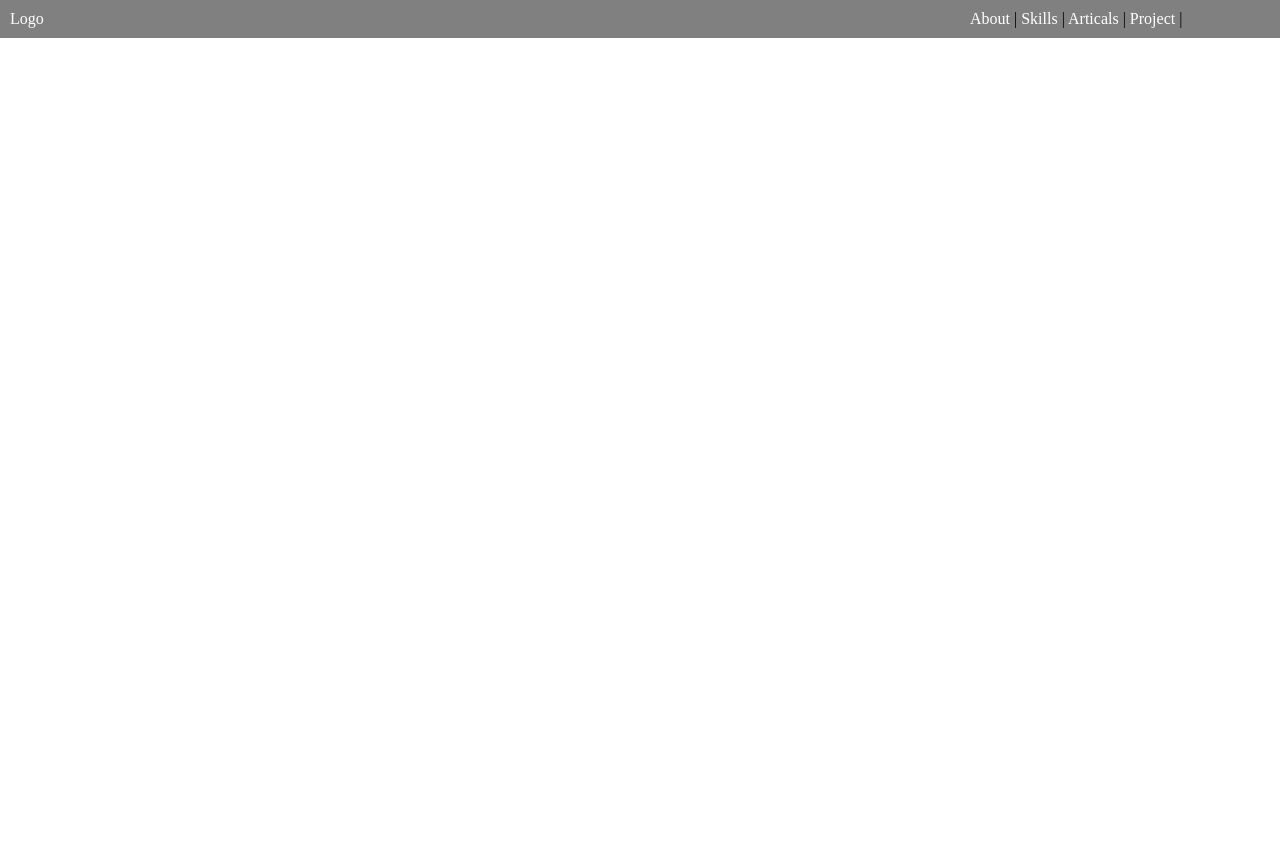
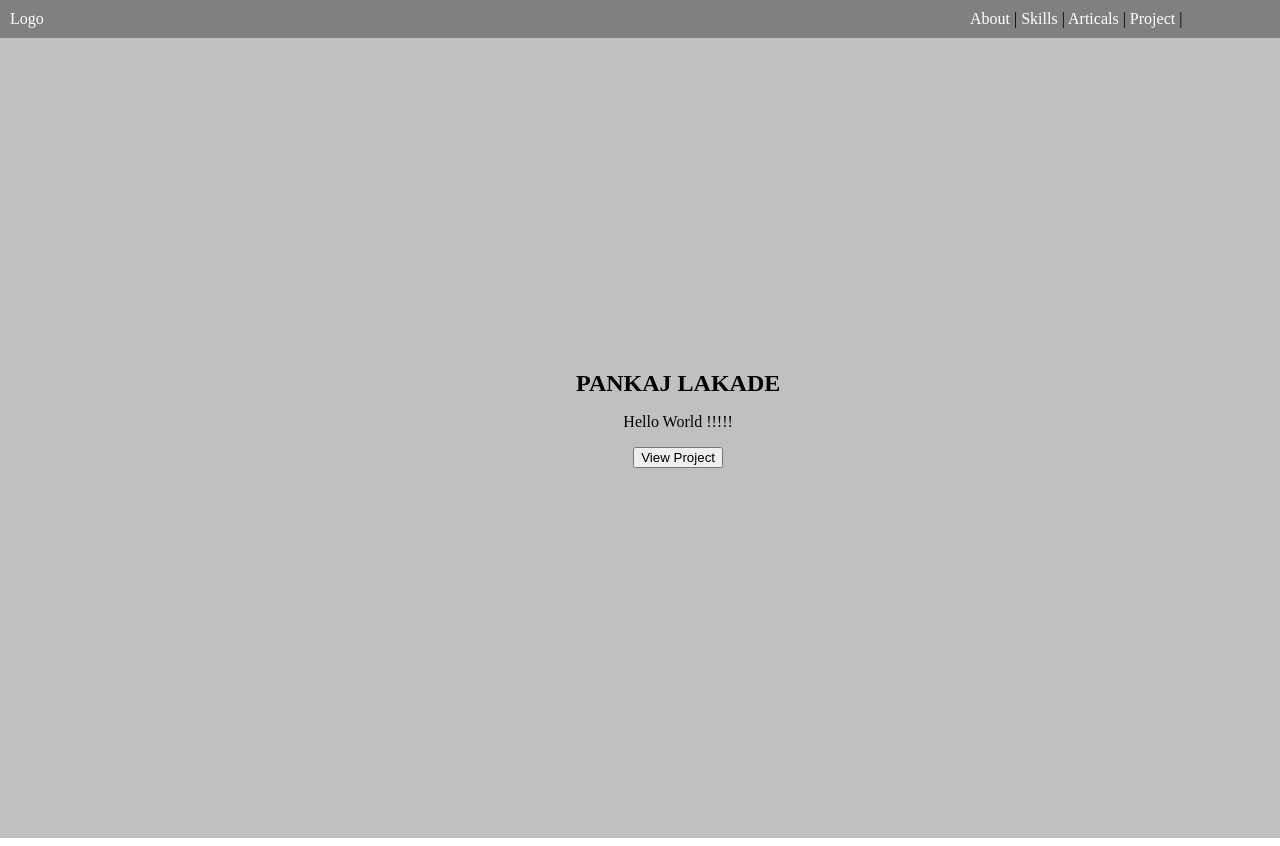
Before and after one commit to pankajlakade25/myproject, a plain HTML site: page index.html in a window 1280 px wide. Before the commit the page ends 800 px from the top, so only its background shows below. Drawn offline with Linux system fonts and the light colour scheme; files whose address does not match are found by name.

```diff
--- a/css/style.css
+++ b/css/style.css
@@ -34,3 +34,22 @@
 	background-color: #ddd;
 	color: red;
 }
+
+.landing
+{
+	text-align: center;
+	background-color: silver;
+	padding-top: 0px;
+	height: 100vh;
+}
+
+h2{
+	margin: 0px;
+	padding-top: 10px;
+}
+
+.container{
+	top: 45%;
+	left: 45%;
+	position: absolute;
+}
--- a/index.html
+++ b/index.html
@@ -30,6 +30,16 @@
 </nav>
 
 
+<section class="landing">
+<div class="container">
+	<h2>PANKAJ LAKADE</h2>
+	<p>
+		Hello World !!!!!
+	</p>
+	<button>View Project</button>
+</div>
+</section>
+
 
 
   <!-- Template Specisifc Custom Javascript File -->
```
